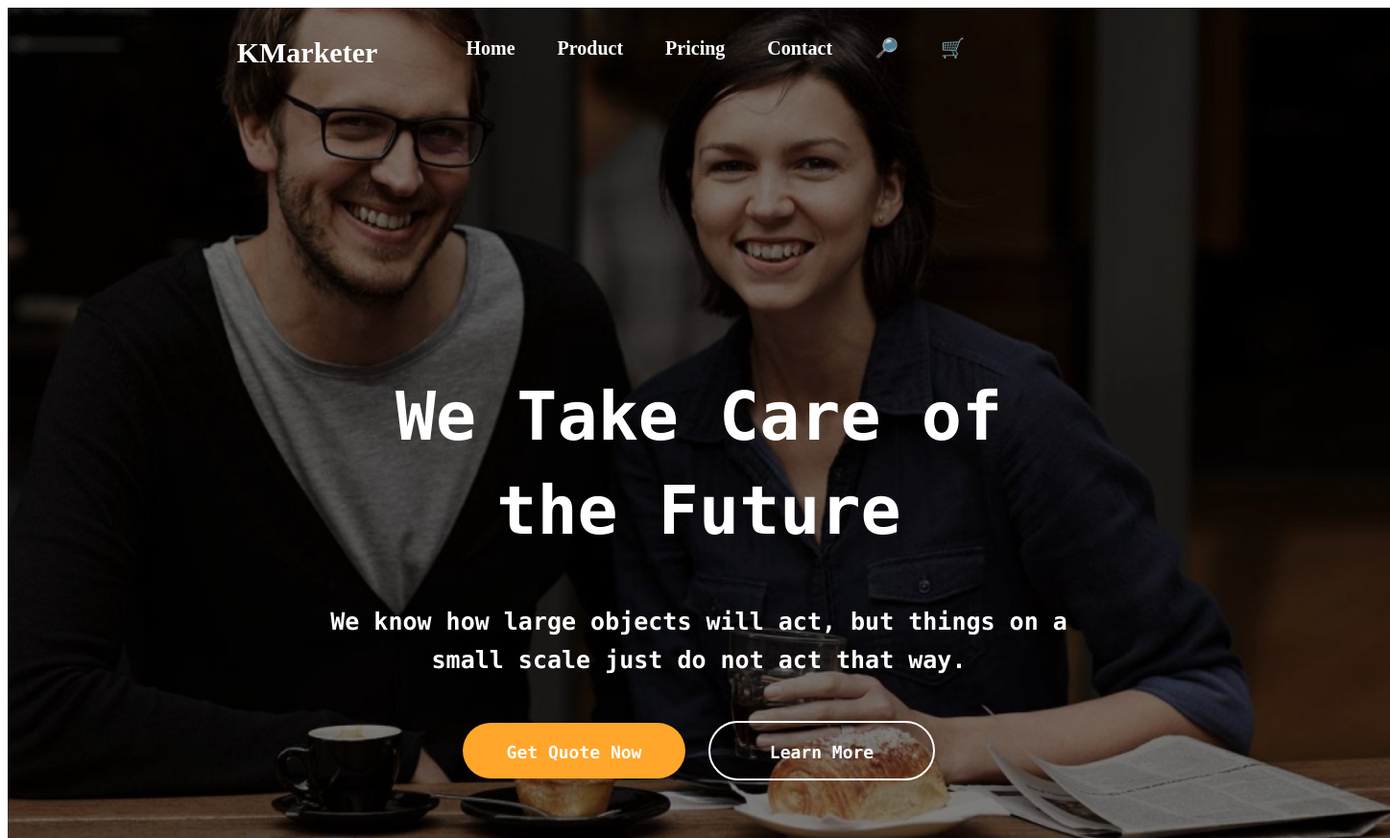
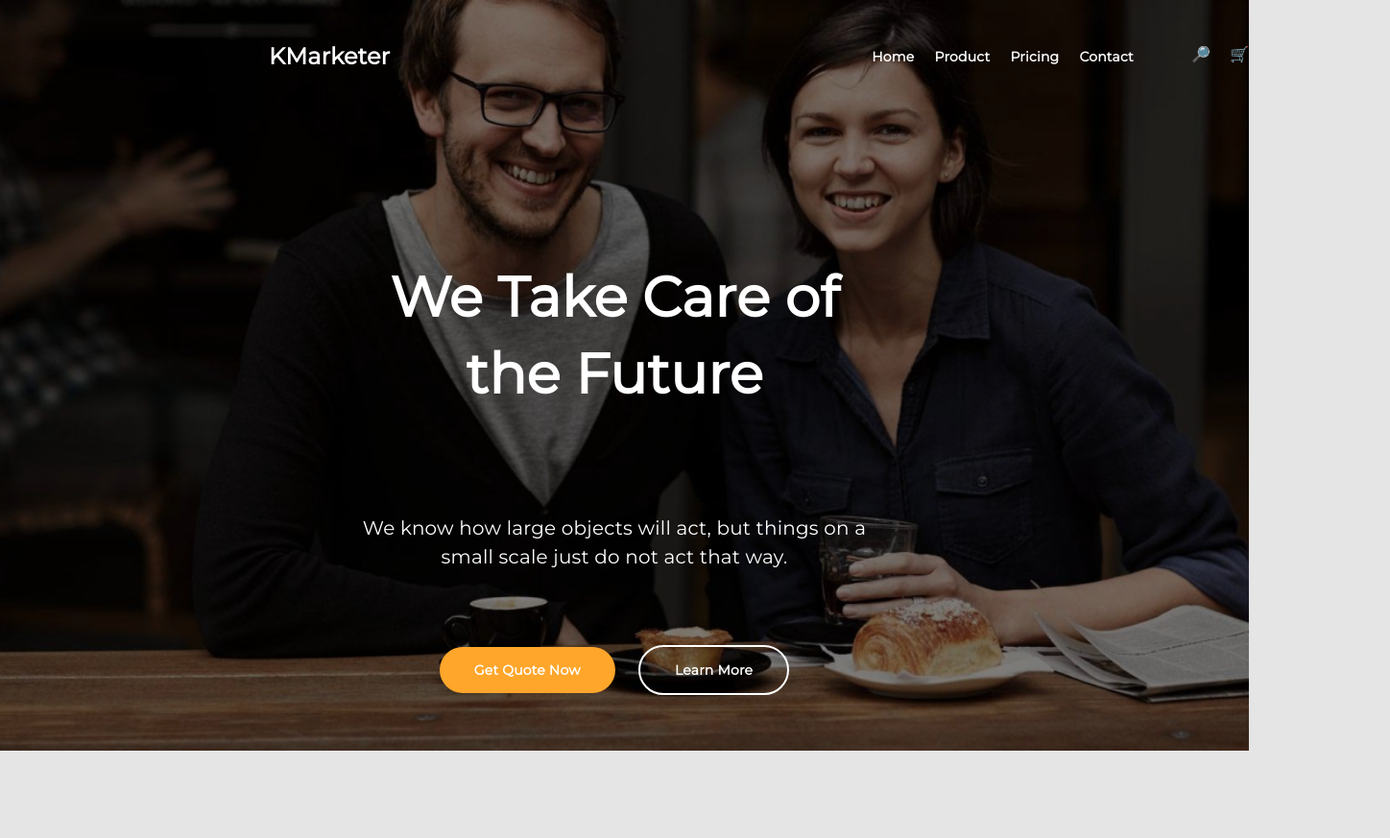
Before and after one commit to HappyJuliana/First_website_1, a plain HTML site: page index.html in a window 1280 px wide. Shown: the top 873 px of the page at 96% size, 1448 px wide, since content can reach past the window. After the commit the page ends 800 px from the top, so only its background shows below. Drawn offline with Linux system fonts and the light colour scheme.

Commit message:
tried to make code better

```diff
--- a/index.html
+++ b/index.html
@@ -1,99 +1,133 @@
 <!DOCTYPE html>
-<html>
-
+<html lang="en">
 <head>
+    <meta charset="UTF-8">
     <title>KMarketer</title>
-    <meta charset="UTF-8">
+    <link href='https://fonts.googleapis.com/css?family=Montserrat' rel='stylesheet'>
     <style>
-        .main-page {
+        body {
+            font-family: 'Montserrat';
             background-color: rgba(0, 0, 0, 0.1);
             background-image: url("background.png");
             background-size: cover;
-            background-attachment: fixed;
-            background-position: center;
+            background-repeat: no-repeat;
             color: white;
             text-align: center;
-            min-height: 940px;
-            min-width: 1440px;
-            margin: 0;
-            padding: 0;
         }
 
-        .heading {
-            font-family: "Lucida Console", "Courier New", monospace;
+        .header {
+            display: flex;
+            justify-content: space-between;
+            max-width: 1050px;
+            padding: 23px 164px 23px 136px;
+            align-items: center;
+            gap: 462px;
         }
 
-        .top-banner-wrapper {
-            padding-top: 330px;
-            max-width: 800px;
+        .logo {
+            display: flex;
+            align-items: center;
+            margin-left: 136px;
+            font-weight: 700;
+            font-size: 24px;
+            color: white;
+            text-decoration: none;
+            font-style: normal;
+            line-height: 32px;
+            letter-spacing: 0.1px;
+        }
+
+        .action-container {
+            display: flex;
+            gap: 20px;
+        }
+
+        .nav {
+            display: flex;
+
+        }
+
+        .nav ul {
+            list-style: none;
+            display: flex;
+            gap: 21px;
+        }
+
+        .nav a {
+            text-decoration: none;
+            color: white;
+            font-size: 14px;
+            font-weight: 600;
+            letter-spacing: 0.2px;
+            text-align: center;
+            font-style: normal;
+            line-height: 24px;
+        }
+
+        .action-bar {
+            display: flex;
+        }
+
+        .action-bar ul {
+            list-style: none;
+            display: flex;
+            gap: 20px;
+        }
+
+        .action-bar a {
+            text-decoration: none;
+        }
+
+        .top-banner {
+            display: flex;
+            flex-direction: column;
+        }
+
+        .container {
+            display: flex;
+            max-width: 1050px;
+            flex-direction: column;
+            align-items: center;
             margin: 0 auto;
+            padding: 40px 0px;
+            gap: 40px;
         }
 
         .main-heading {
-            font-size: 70px;
-            line-height: 140%;
+            font-size: 58px;
+            line-height: 80px;
+            max-width: 550px;
+            font-style: normal;
+            font-weight: 800;
+            letter-spacing: 0.2px;
+            display: flex;
+            justify-content: center;
+            margin-top: 120px;
         }
 
         .sub-heading {
-            font-size: 25px;
-            line-height: 160%;
-        }
-
-        .kmarketer-link {
-            position: fixed;
-            top: 38px;
-            left: 300px;
-            font-weight: bold;
-            transform: translateX(-50%);
-            font-size: 30px;
-            margin-left: 20px;
-            margin-right: 20px;
-            color: white;
-            text-decoration: none;
-        }
-
-        .top-nav {
-            position: fixed;
-            top: 38px;
-            right: 275px;
-        }
-
-        .top-nav ul {
-            list-style: none;
-            margin: 0;
-            padding: 0;
-        }
-
-        .top-nav li {
-            display: inline-block;
-            margin-left: 40px;
-        }
-
-        .top-nav li:first-child {
-            margin-left: 0;
-        }
-
-        .top-nav a {
-            text-decoration: none;
-            color: white;
             font-size: 20px;
-            font-weight: bold;
+            font-style: normal;
+            font-weight: 500;
+            line-height: 30px;
+            letter-spacing: 0.2px;
+            max-width: 530px;
         }
 
         .button-link {
             display: inline-block;
             margin: 10px;
-            padding: 20px 36px 10px 36px;
+            padding: 10px 36px;
+            align-items: center;
             color: white;
-            height: 28px;
-            width: 160px;
             border-radius: 37px;
-            font-family: "Lucida Console", "Courier New", monospace;
-            font-size: 18px;
-            font-weight: bold;
+            font-size: 14px;
+            font-weight: 700;
             text-align: center;
             text-decoration: none;
             cursor: pointer;
+            line-height: 28px;
+            letter-spacing: 0.2px;
         }
 
         .quote-button {
@@ -109,28 +143,35 @@
 </head>
 
 <body>
-    <div class="main-page">
-        <div class="top-banner-wrapper">
 
-            <h1 class="heading main-heading">We Take Care of the Future</h1>
-            <h4 class="heading sub-heading">We know how large objects will act, but things on a small scale just do not act that way.</h4>
-
-            <a href="#" class="kmarketer-link">KMarketer</a>
-
-            <nav class="top-nav">
+    <div class="top-banner">
+        <header class="header">
+            <a href="#" class="logo">KMarketer</a>
+            <div class="action-container">
+                <nav class="nav">
                     <ul>
                         <li><a href="#">Home</a></li>
                         <li><a href="#">Product</a></li>
                         <li><a href="#">Pricing</a></li>
                         <li><a href="#">Contact</a></li>
+                    </ul>
+                </nav>
+                <nav class="action-bar">
+                    <ul>
                         <li><a href="#">&#128270;</a></li>
                         <li><a href="#">&#128722;</a></li>
-
                     </ul>
                 </nav>
+            </div>
+        </header>
 
+        <div class="container" style="max-width: 1050px;">
+            <h1 class="heading main-heading">We Take Care of the Future</h1>
+            <h4 class="heading sub-heading">We know how large objects will act, but things on a small scale just do not act that way.</h4>
+            <div>
                 <a href="#" class="button-link quote-button">Get Quote Now</a>
                 <a href="#" class="button-link learn-button">Learn More</a>
+            </div>
         </div>
     </div>
 </body>
```
Lines whose indentation alone changed are shown as unchanged.
